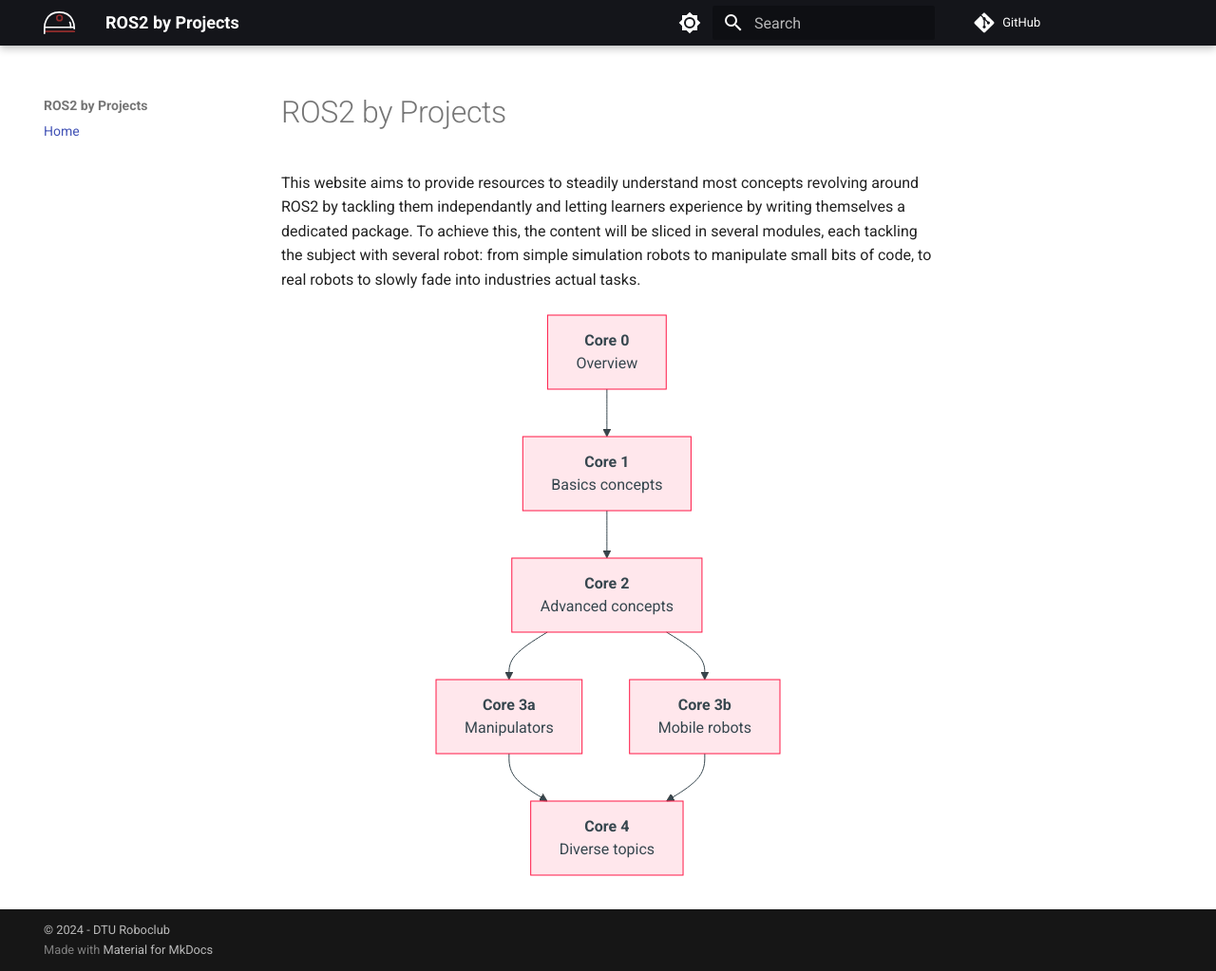
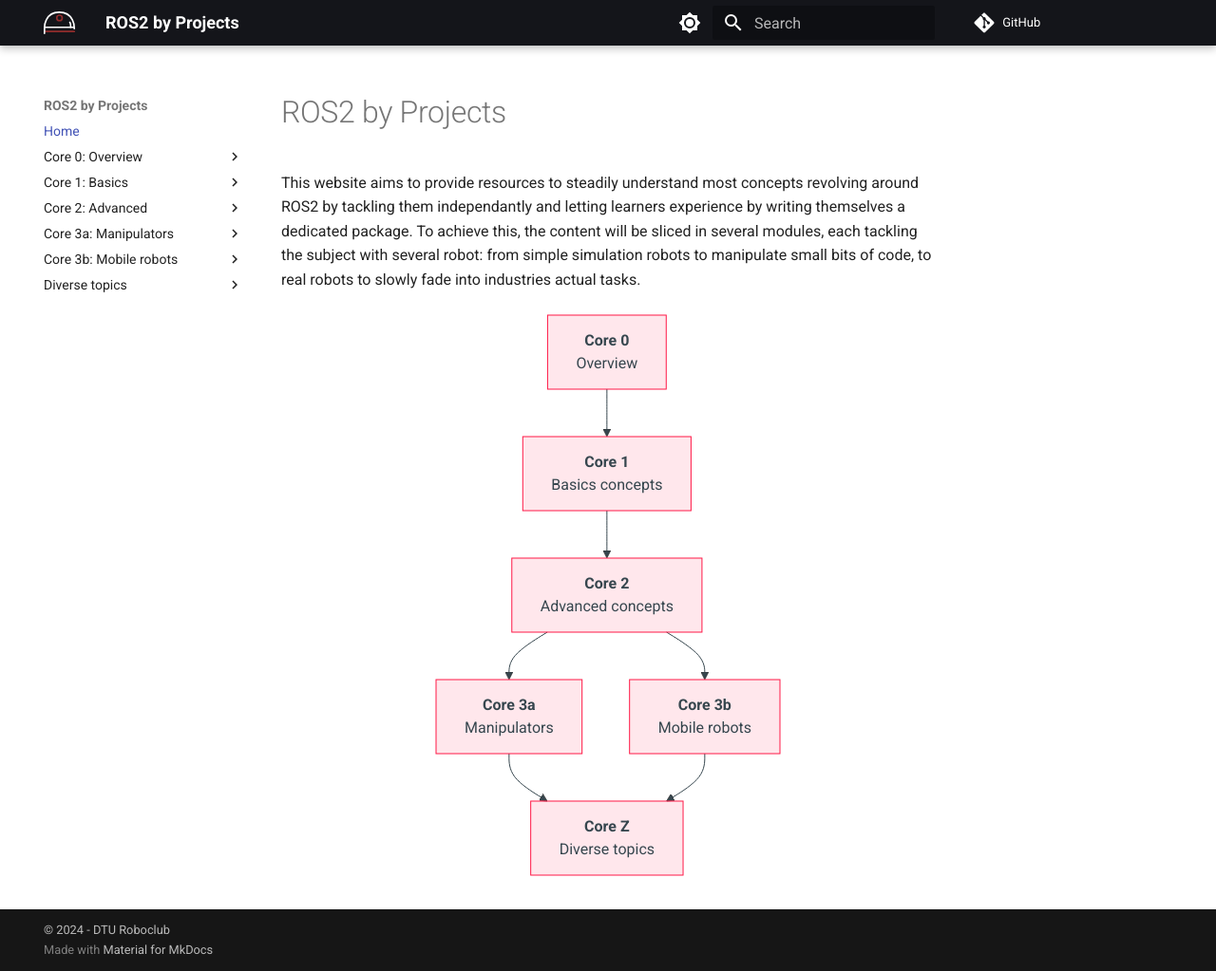
Before and after one commit to roboclubdtu/ros2-prj, an MkDocs documentation site: the page built from docs/index.md, in a window 1280 px wide and 1023 px high. Shown: the whole window at 95% size. Built offline with MkDocs 1.6.1 and Material for MkDocs 9.7.7, drawn with Linux system fonts in a browser that asks for light colours; comment, search, counter and statistics services are not loaded.

Commit message:
Base for Core0

```diff
--- a/mkdocs.yml
+++ b/mkdocs.yml
@@ -7,6 +7,21 @@ docs_dir: docs
 site_dir: build
 nav:
   - Home: index.md
+  - "Core 0: Overview":
+    - Introduction: core0/index.md
+    - "1 - ROS History": core0/history.md
+    - "2 - Principles": core0/principles.md
+    - "3 - Environments": core0/environment.md
+  - "Core 1: Basics":
+    - Introduction: core1/index.md
+  - "Core 2: Advanced":
+    - Introduction: core2/index.md
+  - "Core 3a: Manipulators":
+    - Introduction: core3a/index.md
+  - "Core 3b: Mobile robots":
+    - Introduction: core3b/index.md
+  - "Diverse topics":
+    - Introduction: corez/index.md
 extra_css:
   - assets/custom_css.css
 theme:
```
Also changed, not shown: docs/core0/history.md (added, +1 -0 lines), docs/core0/index.md (added, +11 -0 lines), docs/core1/index.md (added, +3 -0 lines), docs/core2/index.md (added, +3 -0 lines), docs/core3a/index.md (added, +3 -0 lines), docs/core3b/index.md (added, +3 -0 lines), docs/corez/index.md (added, +3 -0 lines), docs/index.md (+1 -1 lines), docs/core0/environment.md (added), docs/core0/principles.md (added).
